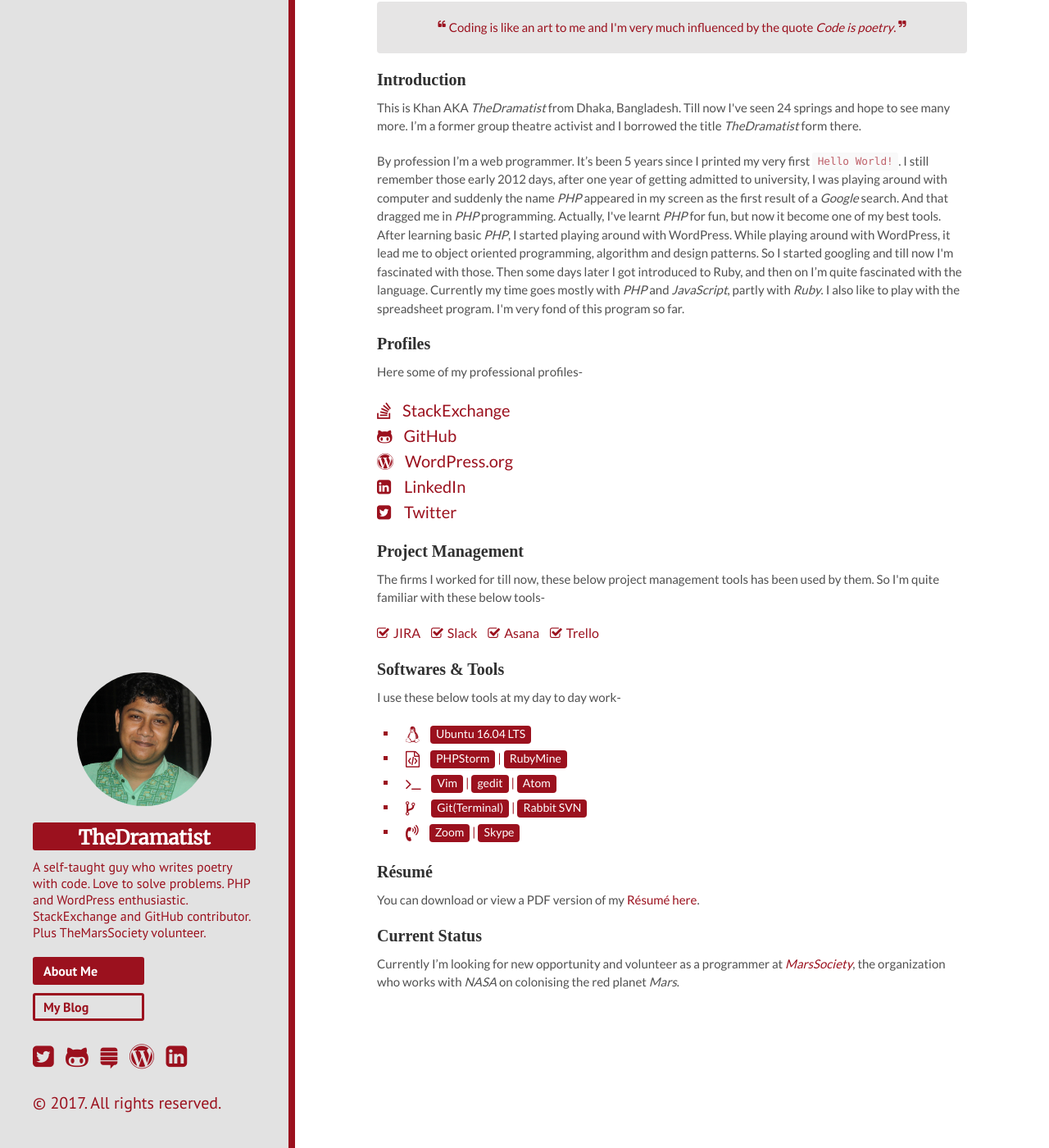
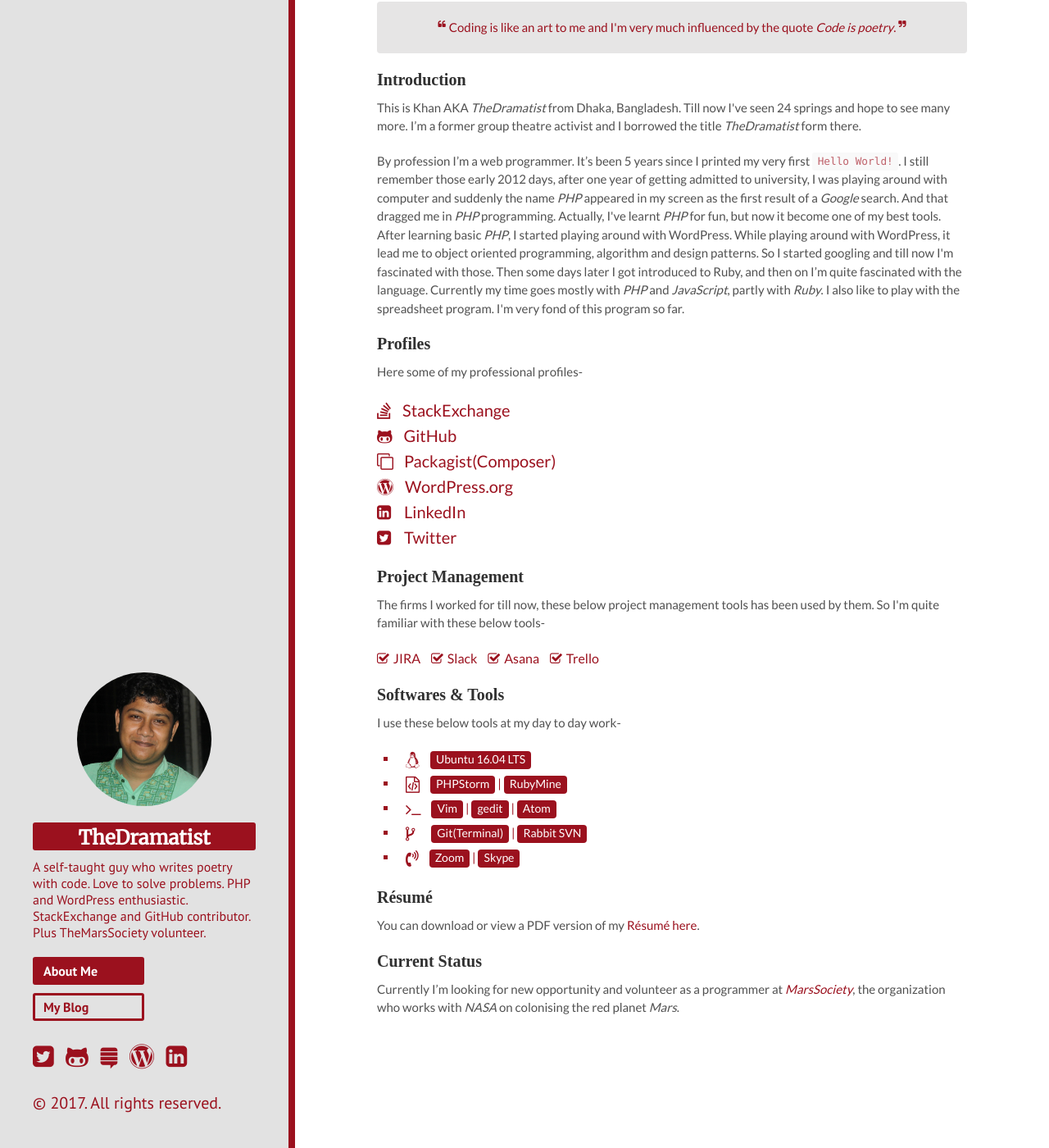
Before and after one commit to khanrn/codemascot.github.io, a Jekyll site: the page built from index.html, in a window 1280 px wide and 1400 px high, scrolled down 78 px. Shown: the whole window at 82% size. Built offline with Jekyll 4.4.1, drawn with Linux system fonts in a browser that asks for light colours; nearby versions of some CDN libraries; some web fonts are replaced; Markdown is read by kramdown in place of the engine named in the settings.

Commit message:
Packagist Link Added

```diff
--- a/index.html
+++ b/index.html
@@ -19,6 +19,9 @@
 		</li>
 		<li class="github">
 			<a target="_blank" href="https://github.com/rnaby">GitHub</a>
+		</li>
+		<li class="packagist">
+			<a target="_blank" href="https://packagist.org/packages/rnaby/">Packagist(Composer)</a>
 		</li>
 		<li class="wp-org">
 			<a target="_blank" href="https://profiles.wordpress.org/rnaby#content-plugins">WordPress.org</a>
--- a/public/css/hyde.css
+++ b/public/css/hyde.css
@@ -114,6 +114,11 @@
     content: "\f113";
     font-family: "FontAwesome";
     padding-right: 10px;
+}
+li.packagist:before {
+    content: "\f24d";
+    font-family: "FontAwesome";
+    padding-right: 9px;
 }
 li.wp-org:before {
     content: "\f19a";
```
Also changed, not shown: _includes/sidebar.html (line endings or trailing spaces).
